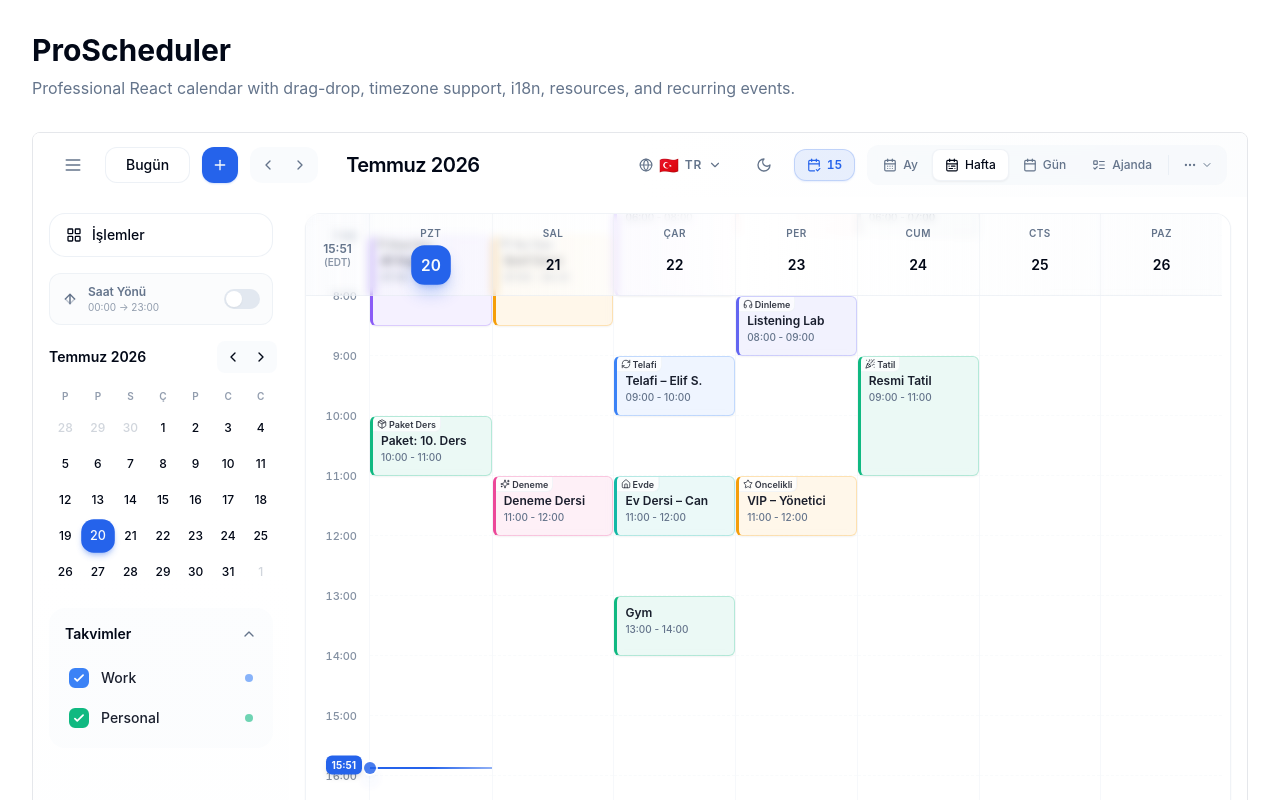
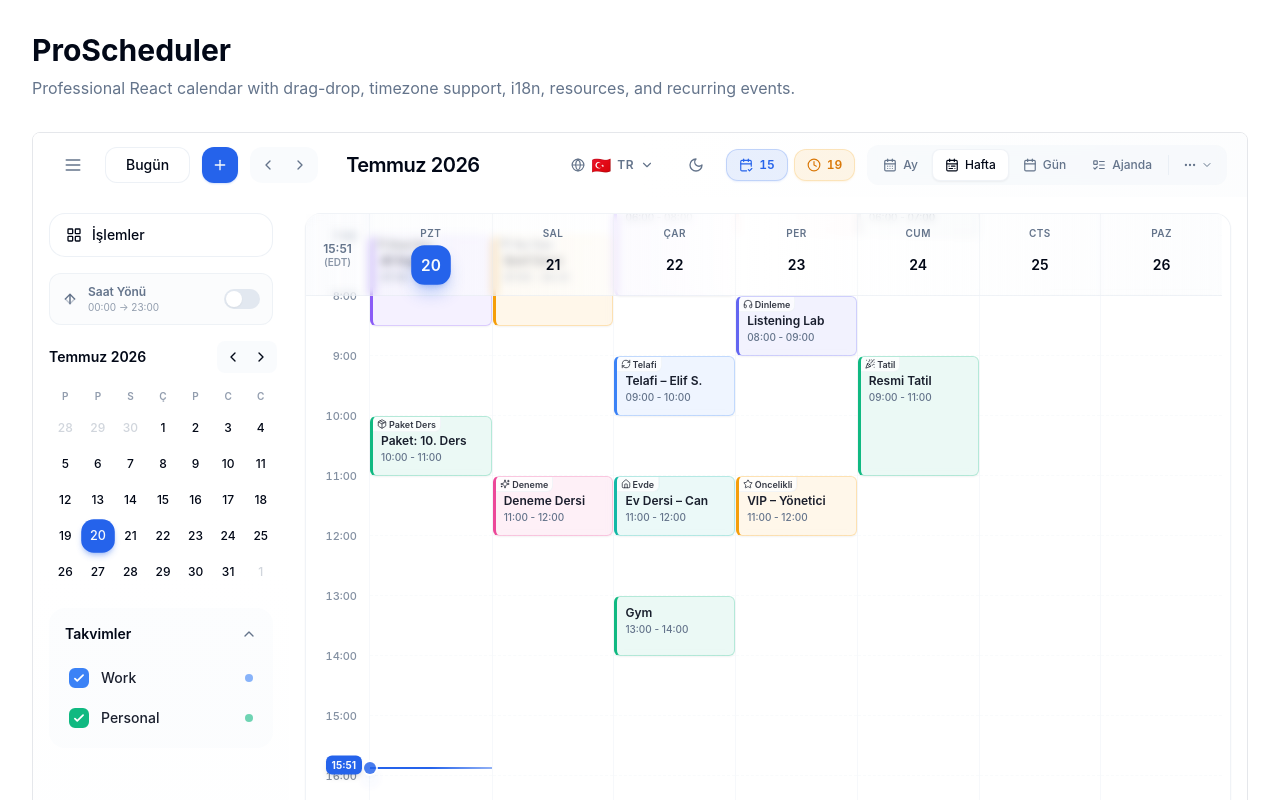
Before and after one commit to Sayzera/calendarkit-prov2, a Next.js app: page / in a window 1280 px wide. Shown: the top 800 px of the page. Built offline with nearby package versions, Linux system fonts and the light colour scheme.

Commit message:
Add hourCount prop to CalendarProps and CalendarHeader for displaying optional hour total as a clock badge next to event count. Update README.md and translations for new feature.

```diff
--- a/src/app/page.tsx
+++ b/src/app/page.tsx
@@ -19,7 +19,7 @@ interface Calendar {
   color: string;
   active: boolean;
 }
-import { addDays, startOfWeek, addHours } from "date-fns";
+import { addDays, startOfWeek, addHours, differenceInMinutes, startOfMonth, endOfMonth, endOfWeek, startOfDay, endOfDay } from "date-fns";
 import { DATE_FNS_LOCALES } from "@/index";
 
 /**
@@ -242,6 +242,42 @@ export default function Home() {
     return events.filter((e) => !e.calendarId || activeIds.includes(e.calendarId));
   }, [events, calendars]);
 
+  // Hour badge is fully prop-driven — compute booked hours for the current view.
+  const hourCount = useMemo(() => {
+    let rangeStart: Date;
+    let rangeEnd: Date;
+    switch (view) {
+      case "month":
+        rangeStart = startOfMonth(date);
+        rangeEnd = endOfMonth(date);
+        break;
+      case "week":
+        rangeStart = startOfWeek(date, { weekStartsOn: 1 });
+        rangeEnd = endOfWeek(date, { weekStartsOn: 1 });
+        break;
+      case "day":
+      case "resource":
+        rangeStart = startOfDay(date);
+        rangeEnd = endOfDay(date);
+        break;
+      case "agenda":
+        rangeStart = startOfDay(date);
+        rangeEnd = addDays(rangeStart, 30);
+        break;
+      default:
+        return 0;
+    }
+
+    const minutes = filteredEvents
+      .filter((e) => e.start >= rangeStart && e.start <= rangeEnd && !e.allDay)
+      .reduce((sum, e) => {
+        const mins = differenceInMinutes(e.end, e.start);
+        return sum + (mins > 0 ? mins : 0);
+      }, 0);
+
+    return Math.round((minutes / 60) * 10) / 10;
+  }, [filteredEvents, view, date]);
+
   const handleEventCreate = (newEvent: Partial<CalendarEvent>) => {
     const event: CalendarEvent = {
       ...newEvent,
@@ -303,6 +339,7 @@ export default function Home() {
             locale={DATE_FNS_LOCALES[language]}
             sidebarMenus={demoSidebarMenus}
             customViews={demoCustomViews}
+            hourCount={hourCount}
           />
         </div>
       </div>
--- a/src/components/CalendarHeader.tsx
+++ b/src/components/CalendarHeader.tsx
@@ -2,7 +2,7 @@ import React, { useState, useRef, useEffect, useLayoutEffect, useCallback } from
 import { createPortal } from 'react-dom';
 import { format, Locale } from 'date-fns';
 import { Button } from './ui/button';
-import { ChevronLeft, ChevronRight, Menu, Moon, Sun, CalendarDays, CalendarRange, Calendar, ListTodo, ChevronDown, Globe, Plus, MoreHorizontal, CalendarCheck2 } from 'lucide-react';
+import { ChevronLeft, ChevronRight, Menu, Moon, Sun, CalendarDays, CalendarRange, Calendar, ListTodo, ChevronDown, Globe, Plus, MoreHorizontal, CalendarCheck2, Clock } from 'lucide-react';
 import { ViewType, CustomView } from '../types';
 import { LanguageCode, LANGUAGE_META } from '../locales';
 import { cn } from '../utils';
@@ -53,6 +53,8 @@ interface CalendarHeaderProps {
   onCustomViewChange?: (id: string | null) => void;
   /** Total number of visible events – displayed as a badge before the view switcher. */
   eventCount?: number;
+  /** Optional hour total – displayed as a clock badge next to the event count. */
+  hourCount?: number;
   /** When true, hides the language-switcher dropdown. The active language is still applied. */
   hideLanguageSwitcher?: boolean;
 }
@@ -77,6 +79,7 @@ export const CalendarHeader: React.FC<CalendarHeaderProps> = ({
   activeCustomViewId,
   onCustomViewChange,
   eventCount,
+  hourCount,
   hideLanguageSwitcher = false,
 }) => {
   const [isLangOpen, setIsLangOpen] = useState(false);
@@ -336,14 +339,27 @@ export const CalendarHeader: React.FC<CalendarHeaderProps> = ({
           </Button>
         )}
 
-        {/* ── Event count badge – displayed to the left of the view switcher ── */}
-        {typeof eventCount === 'number' && !hideViewSwitcher && (
-          <div
-            className="flex items-center gap-1.5 h-8 px-3 rounded-xl bg-primary/10 text-primary text-xs font-semibold tabular-nums select-none border border-primary/20 shadow-sm shadow-primary/10"
-            title={`${eventCount} event${eventCount !== 1 ? 's' : ''}`}
-          >
-            <CalendarCheck2 className="w-3.5 h-3.5 shrink-0" />
-            <span>{eventCount}</span>
+        {/* ── Event count + hour count badges – left of the view switcher ── */}
+        {!hideViewSwitcher && (typeof eventCount === 'number' || typeof hourCount === 'number') && (
+          <div className="flex items-center gap-1.5">
+            {typeof eventCount === 'number' && (
+              <div
+                className="flex items-center gap-1.5 h-8 px-3 rounded-xl bg-primary/10 text-primary text-xs font-semibold tabular-nums select-none border border-primary/20 shadow-sm shadow-primary/10"
+                title={`${eventCount} ${eventCount === 1 ? (translations.eventCount ?? 'event') : (translations.eventsCount ?? 'events')}`}
+              >
+                <CalendarCheck2 className="w-3.5 h-3.5 shrink-0" />
+                <span>{eventCount}</span>
+              </div>
+            )}
+            {typeof hourCount === 'number' && (
+              <div
+                className="flex items-center gap-1.5 h-8 px-3 rounded-xl bg-amber-500/10 text-amber-600 dark:text-amber-400 text-xs font-semibold tabular-nums select-none border border-amber-500/20 shadow-sm shadow-amber-500/10"
+                title={`${hourCount} ${hourCount === 1 ? (translations.hourCount ?? 'hour') : (translations.hoursCount ?? 'hours')}`}
+              >
+                <Clock className="w-3.5 h-3.5 shrink-0" />
+                <span>{hourCount}</span>
+              </div>
+            )}
           </div>
         )}
 
--- a/src/index.tsx
+++ b/src/index.tsx
@@ -88,6 +88,7 @@ export const Scheduler: React.FC<CalendarProps> = ({
   translations,
   hideViewSwitcher,
   hideLanguageSwitcher,
+  hourCount,
   hideFab = false,
   compactShortEvents = true,
   initialScrollHour = 8,
@@ -396,6 +397,7 @@ export const Scheduler: React.FC<CalendarProps> = ({
             activeCustomViewId={activeCustomViewId}
             onCustomViewChange={(id) => { setActiveCustomViewId(id); setActiveCustomMenu(null); }}
             eventCount={viewEventCount}
+            hourCount={hourCount}
             hideLanguageSwitcher={hideLanguageSwitcher}
           />
         )}
--- a/src/locales/index.ts
+++ b/src/locales/index.ts
@@ -115,6 +115,8 @@ export const tr: CalendarTranslations = {
   tomorrow: 'Yarın',
   eventCount: 'etkinlik',
   eventsCount: 'etkinlik',
+  hourCount: 'saat',
+  hoursCount: 'saat',
   timezone: 'Zaman Dilimi',
   localTime: 'Yerel Saat',
   operations: 'İşlemler',
@@ -210,6 +212,8 @@ export const en: CalendarTranslations = {
   tomorrow: 'Tomorrow',
   eventCount: 'event',
   eventsCount: 'events',
+  hourCount: 'hour',
+  hoursCount: 'hours',
   timezone: 'Time zone',
   localTime: 'Local Time',
   operations: 'Operations',
@@ -305,6 +309,8 @@ export const fr: CalendarTranslations = {
   tomorrow: 'Demain',
   eventCount: 'événement',
   eventsCount: 'événements',
+  hourCount: 'heure',
+  hoursCount: 'heures',
   timezone: 'Fuseau horaire',
   localTime: 'Heure locale',
   operations: 'Opérations',
@@ -400,6 +406,8 @@ export const de: CalendarTranslations = {
   tomorrow: 'Morgen',
   eventCount: 'Termin',
   eventsCount: 'Termine',
+  hourCount: 'Stunde',
+  hoursCount: 'Stunden',
   timezone: 'Zeitzone',
   localTime: 'Ortszeit',
   operations: 'Aktionen',
@@ -495,6 +503,8 @@ export const es: CalendarTranslations = {
   tomorrow: 'Mañana',
   eventCount: 'evento',
   eventsCount: 'eventos',
+  hourCount: 'hora',
+  hoursCount: 'horas',
   timezone: 'Zona horaria',
   localTime: 'Hora local',
   operations: 'Operaciones',
@@ -590,6 +600,8 @@ export const it: CalendarTranslations = {
   tomorrow: 'Domani',
   eventCount: 'evento',
   eventsCount: 'eventi',
+  hourCount: 'ora',
+  hoursCount: 'ore',
   timezone: 'Fuso orario',
   localTime: 'Ora locale',
   operations: 'Operazioni',
@@ -685,6 +697,8 @@ export const pt: CalendarTranslations = {
   tomorrow: 'Amanhã',
   eventCount: 'evento',
   eventsCount: 'eventos',
+  hourCount: 'hora',
+  hoursCount: 'horas',
   timezone: 'Fuso horário',
   localTime: 'Hora local',
   operations: 'Operações',
@@ -780,6 +794,8 @@ export const ar: CalendarTranslations = {
   tomorrow: 'غدًا',
   eventCount: 'حدث',
   eventsCount: 'أحداث',
+  hourCount: 'ساعة',
+  hoursCount: 'ساعات',
   timezone: 'المنطقة الزمنية',
   localTime: 'التوقيت المحلي',
   operations: 'العمليات',
@@ -875,6 +891,8 @@ export const zh: CalendarTranslations = {
   tomorrow: '明天',
   eventCount: '个活动',
   eventsCount: '个活动',
+  hourCount: '小时',
+  hoursCount: '小时',
   timezone: '时区',
   localTime: '本地时间',
   operations: '操作',
@@ -970,6 +988,8 @@ export const ja: CalendarTranslations = {
   tomorrow: '明日',
   eventCount: '件のイベント',
   eventsCount: '件のイベント',
+  hourCount: '時間',
+  hoursCount: '時間',
   timezone: 'タイムゾーン',
   localTime: 'ローカル時間',
   operations: '操作',
@@ -1065,6 +1085,8 @@ export const ko: CalendarTranslations = {
   tomorrow: '내일',
   eventCount: '개 일정',
   eventsCount: '개 일정',
+  hourCount: '시간',
+  hoursCount: '시간',
   timezone: '시간대',
   localTime: '로컬 시간',
   operations: '작업',
@@ -1160,6 +1182,8 @@ export const ru: CalendarTranslations = {
   tomorrow: 'Завтра',
   eventCount: 'событие',
   eventsCount: 'событий',
+  hourCount: 'час',
+  hoursCount: 'часов',
   timezone: 'Часовой пояс',
   localTime: 'Местное время',
   operations: 'Операции',
@@ -1255,6 +1279,8 @@ export const nl: CalendarTranslations = {
   tomorrow: 'Morgen',
   eventCount: 'evenement',
   eventsCount: 'evenementen',
+  hourCount: 'uur',
+  hoursCount: 'uur',
   timezone: 'Tijdzone',
   localTime: 'Lokale tijd',
   operations: 'Bewerkingen',
@@ -1350,6 +1376,8 @@ export const pl: CalendarTranslations = {
   tomorrow: 'Jutro',
   eventCount: 'wydarzenie',
   eventsCount: 'wydarzeń',
+  hourCount: 'godzina',
+  hoursCount: 'godzin',
   timezone: 'Strefa czasowa',
   localTime: 'Czas lokalny',
   operations: 'Operacje',
@@ -1445,6 +1473,8 @@ export const sv: CalendarTranslations = {
   tomorrow: 'Imorgon',
   eventCount: 'händelse',
   eventsCount: 'händelser',
+  hourCount: 'timme',
+  hoursCount: 'timmar',
   timezone: 'Tidszon',
   localTime: 'Lokal tid',
   operations: 'Åtgärder',
```
Also changed, not shown: src/types.ts (+9 -0 lines), 1 other file (tests, documents, lock files or other folders).
